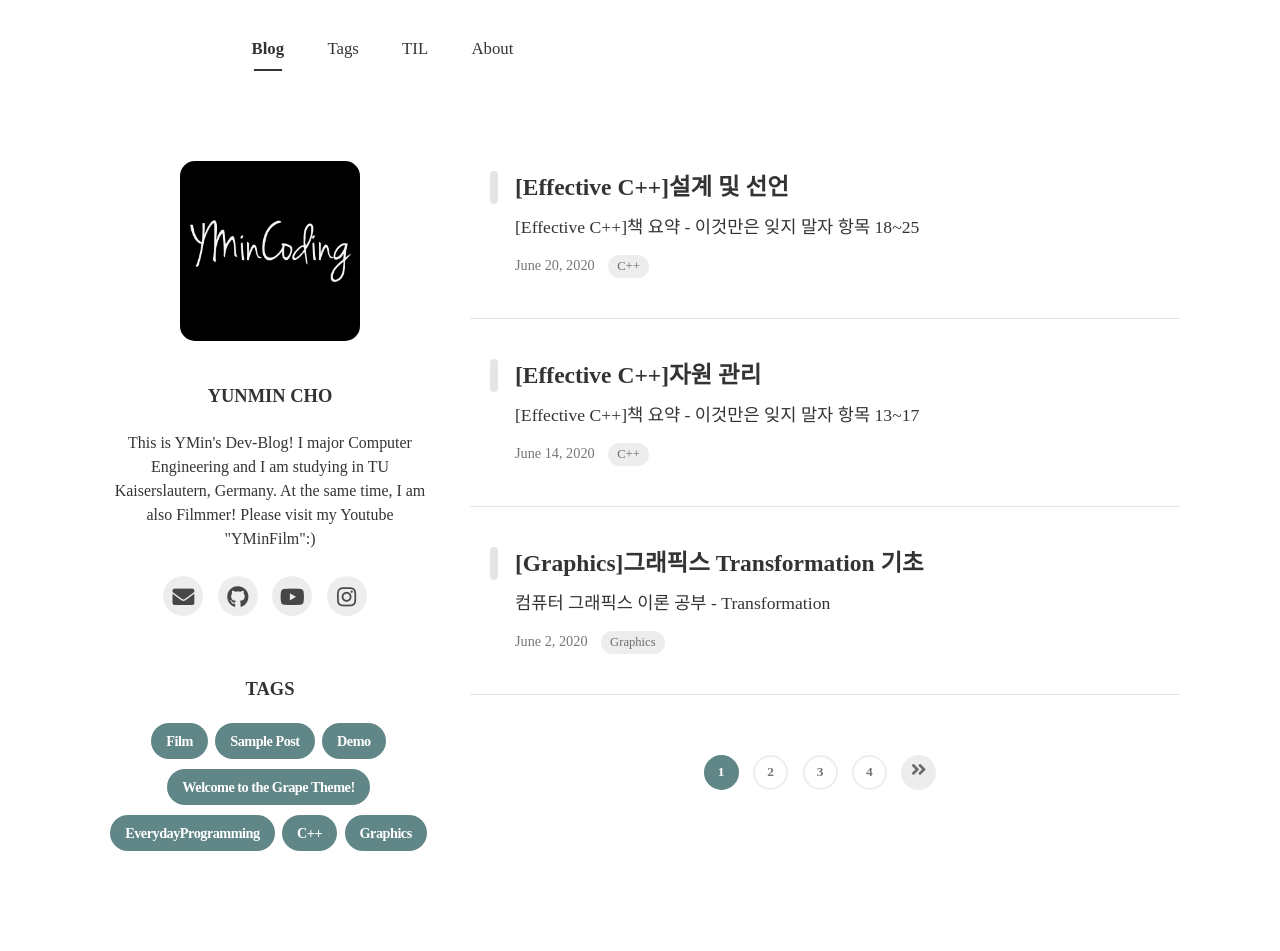
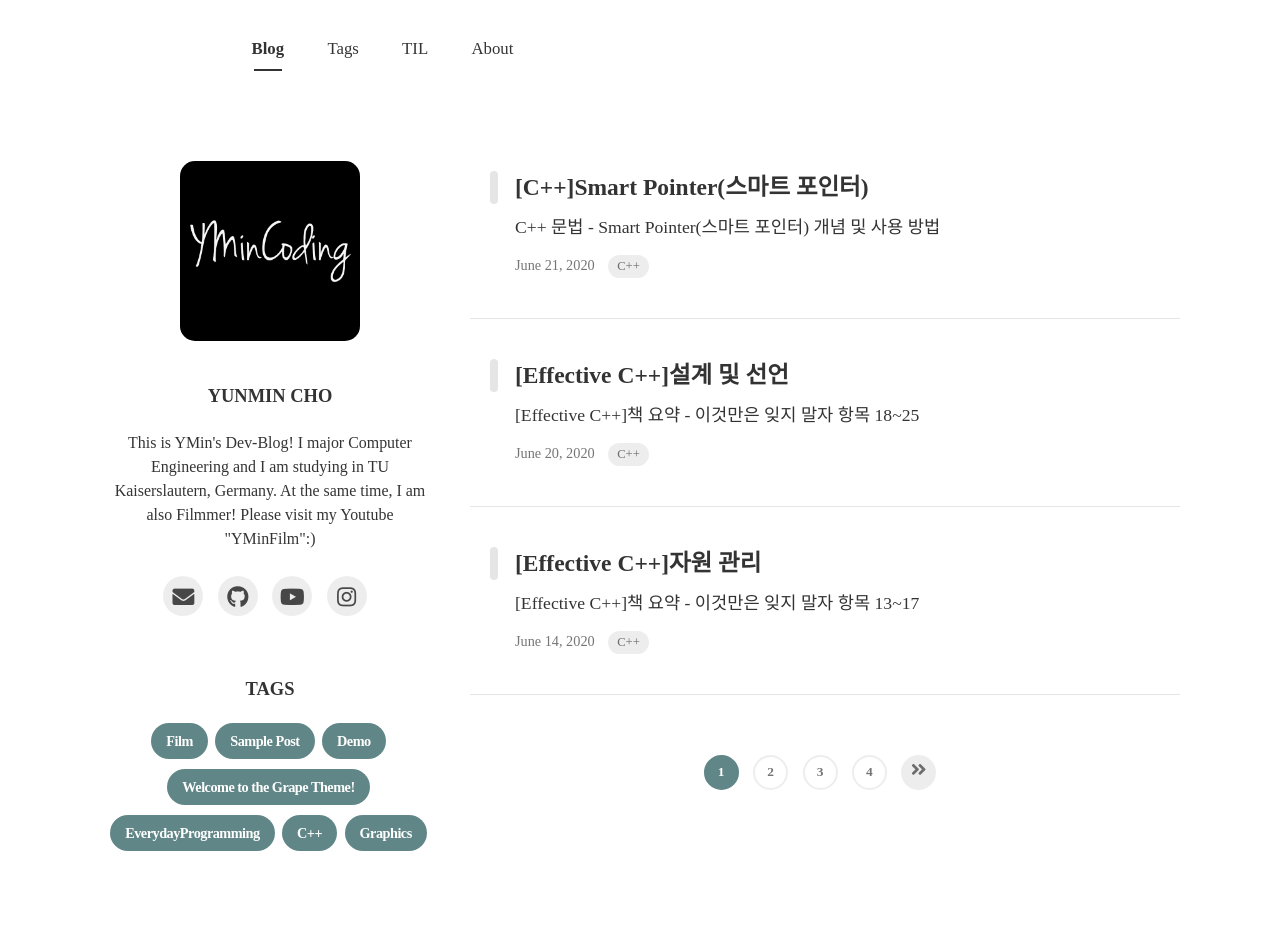
Before and after one commit to ymincoding/ymincoding.github.io, a Jekyll site: the page built from index.html, in a window 1280 px wide. Built offline with Jekyll 4.4.1, drawn with Linux system fonts in a browser that asks for light colours; nearby versions of some CDN libraries; some web fonts are replaced; the list of posts is cut into pages by our own code; part of the change alters nothing that is shown.

Commit message:
edited and added post

```diff
--- a/_posts/C++/2020-06-20-effective_c++_18~25.md
+++ b/_posts/C++/2020-06-20-effective_c++_18~25.md
@@ -9,4 +9,10 @@ category: [C++]
 ---
 
 #### __항목 18: 인터페이스 설계는 제대로 쓰기엔 쉽게, 엉터리로 쓰기엔 어렵게 하자__
+- 좋은 인터페이스는 제대로 쓰기에 쉬우며 엉터리로 쓰기에 어렵다. 인터페이스를 만들 때는 이 특성을 지닐 수 있도록 고민하고 또 고민하자.
+- 인터페이스의 올바른 사용을 이끄는 방법으로는 인터페이스 사이의 일관성 잡아주기, 그리고 기본제공 타입과의 동작 호환성 유지하기가 있다.
+- 사용자의 실수를 방지하는 방법으로는 새로운 타입 만들기, 타입에 대한 연산을 제한하기, 객체의 값에 대해 제약 걸기, 자원 관리 작업을 사용자 책임으로 놓지 않기가 있다.
+- `tr1::shared_ptr`은 사용자 정의 삭제자를 지원한다. 이 특징 때문에 `tr1::shared_ptr`은 교차 DLL문제를 막아 주며, 뮤텍스 등을 자동으로 잠금 해제하는 데(항목 14 참조) 쓸 수 있다.
+
+#### __항목 19: 클래스 설계는 타입 설계와 똑같이 취급하자__
 -
--- /dev/null
+++ b/_posts/C++/2020-06-21-c++_smart_pointer.md
@@ -0,0 +1,18 @@
+---
+layout: post
+title: "[C++]Smart Pointer(스마트 포인터)"
+description: >
+    C++ 문법 - Smart Pointer(스마트 포인터) 개념 및 사용 방법
+author: Yunmin Cho
+tags: [C++]
+category: [C++]
+---
+
+일반적인 포인터는 heap memory에 저장된 자원에 접근할 때 쓰인다.
+~~~c++
+Rectangle* p = new Rectangle()
+~~~
+이렇게 선언한 포인터는 반드시 자원을 해제해주어야 한다. 그렇지 않으면 heap memory에는 `new Rectangle()`로 인해 메모리가 할당은 되었으나 해제되지 않아 메모리 누수가 발생한다.
+<br/>
+
+📌__Smart Pointer(스마트 포인터)란?__
```
